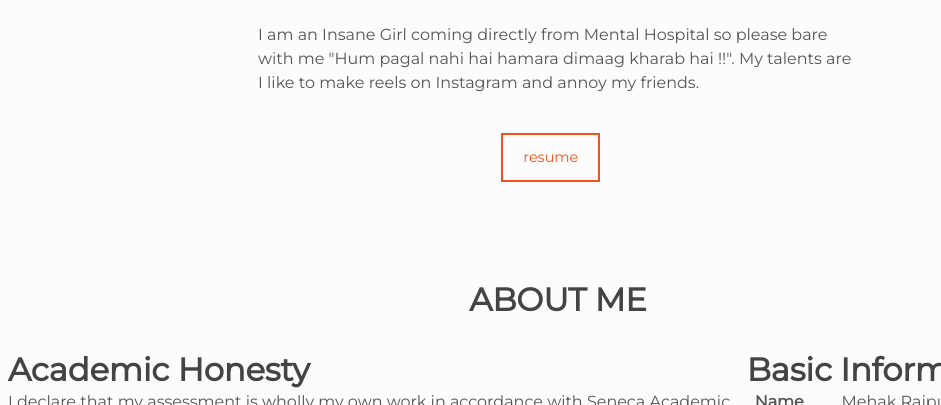
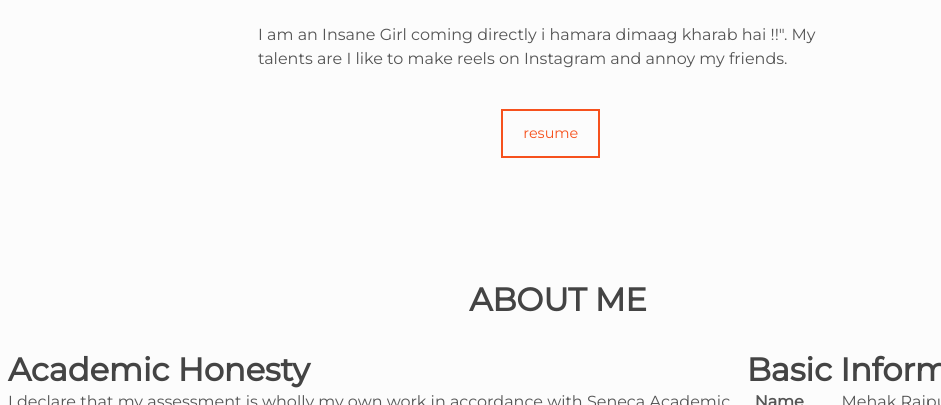
Before and after one commit to mrajput5/personalportfolio, a plain HTML site: page index.html in a window 1280 px wide. Shown: the part 695-1100 px from the top of the page, without its empty margins (82-1023 px from the left). Drawn offline with Linux system fonts and the light colour scheme.

Commit message:
Update index.html

```diff
--- a/index.html
+++ b/index.html
@@ -58,7 +58,7 @@
         <h1>Hi, I am <span class="about__name">Mehak Rajput</span></h1>
         <h2 class="about__role">Mental Hospital Patient</h2>
         <p class="about__desc">
-         I am an Insane Girl coming directly from Mental Hospital so please bare with me "Hum pagal nahi hai hamara dimaag kharab hai !!". My talents are I like to make reels on Instagram and annoy my friends.
+         I am an Insane Girl coming directly i hamara dimaag kharab hai !!". My talents are I like to make reels on Instagram and annoy my friends.
         </p>
 
         <div class="about__contact center">
```
